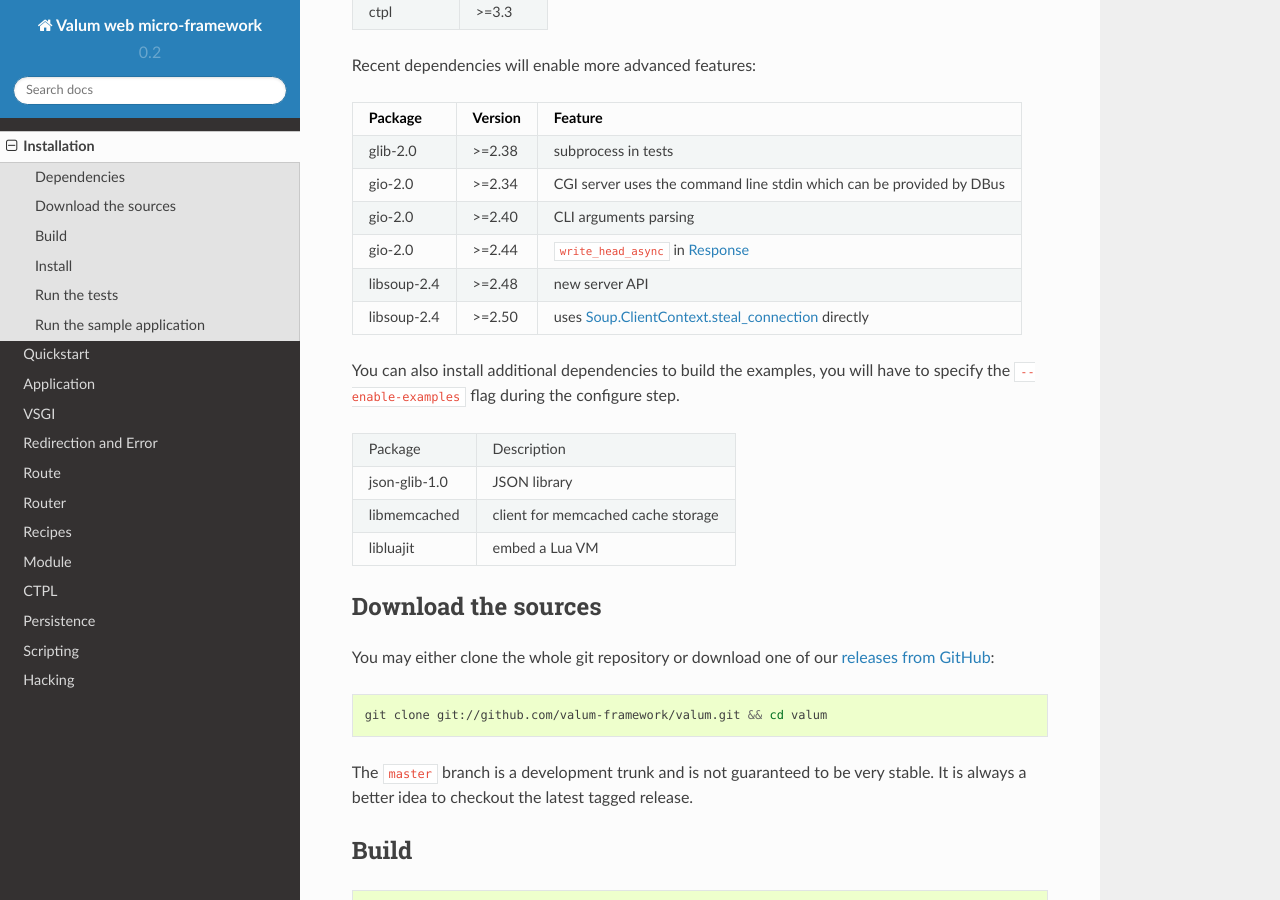
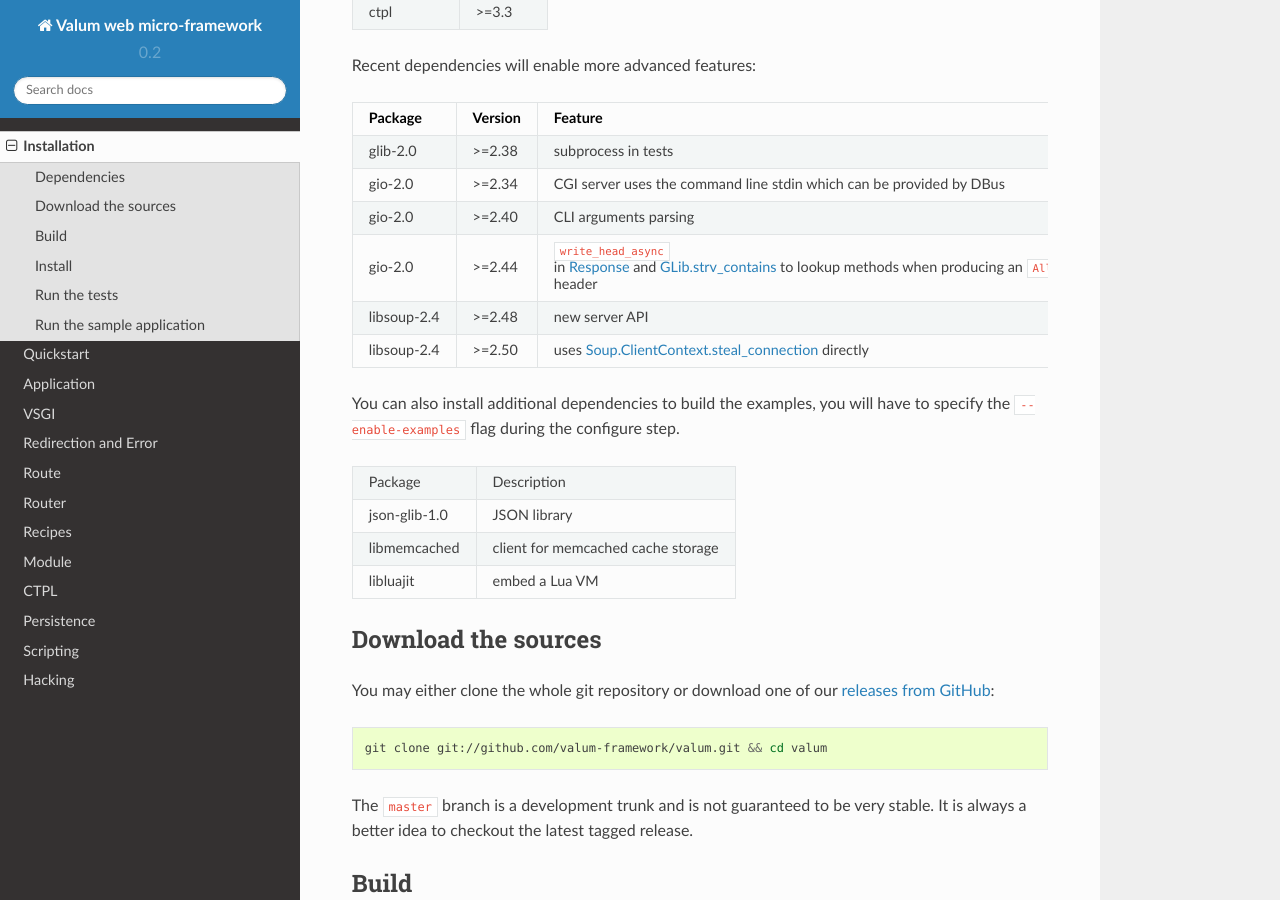
Before and after one commit to valum-framework/valum, a Sphinx documentation site: the page built from docs/installation.rst, in a window 1280 px wide and 900 px high, scrolled down 733 px. Built offline with Sphinx 7.4.7 and the Read the Docs theme 2.0.0, drawn with Linux system fonts in a browser that asks for light colours; pages that are not in the unit, such as notebooks, are missing from menus.

Commit message:
'strv_contains' is only available prior to glib-2.0 (>=2.44)

```diff
--- a/docs/installation.rst
+++ b/docs/installation.rst
@@ -50,13 +50,16 @@
 +-------------+---------+------------------------------------------------------+
 | gio-2.0     | >=2.40  | CLI arguments parsing                                |
 +-------------+---------+------------------------------------------------------+
-| gio-2.0     | >=2.44  | ``write_head_async`` in :doc:`vsgi/response`         |
+| gio-2.0     | >=2.44  | ``write_head_async`` in :doc:`vsgi/response` and     |
+|             |         | `GLib.strv_contains`_ to lookup methods when         |
+|             |         | producing an ``Allow`` header                        |
 +-------------+---------+------------------------------------------------------+
 | libsoup-2.4 | >=2.48  | new server API                                       |
 +-------------+---------+------------------------------------------------------+
 | libsoup-2.4 | >=2.50  | uses `Soup.ClientContext.steal_connection`_ directly |
 +-------------+---------+------------------------------------------------------+
 
+.. _GLib.strv_contains: http://valadoc.org/#!api=glib-2.0/GLib.strv_contains
 .. _Soup.ClientContext.steal_connection: http://valadoc.org/#!api=libsoup-2.4/Soup.ClientContext.steal_connection
 
 You can also install additional dependencies to build the examples, you will
```
Also changed, not shown: 2 other files.
